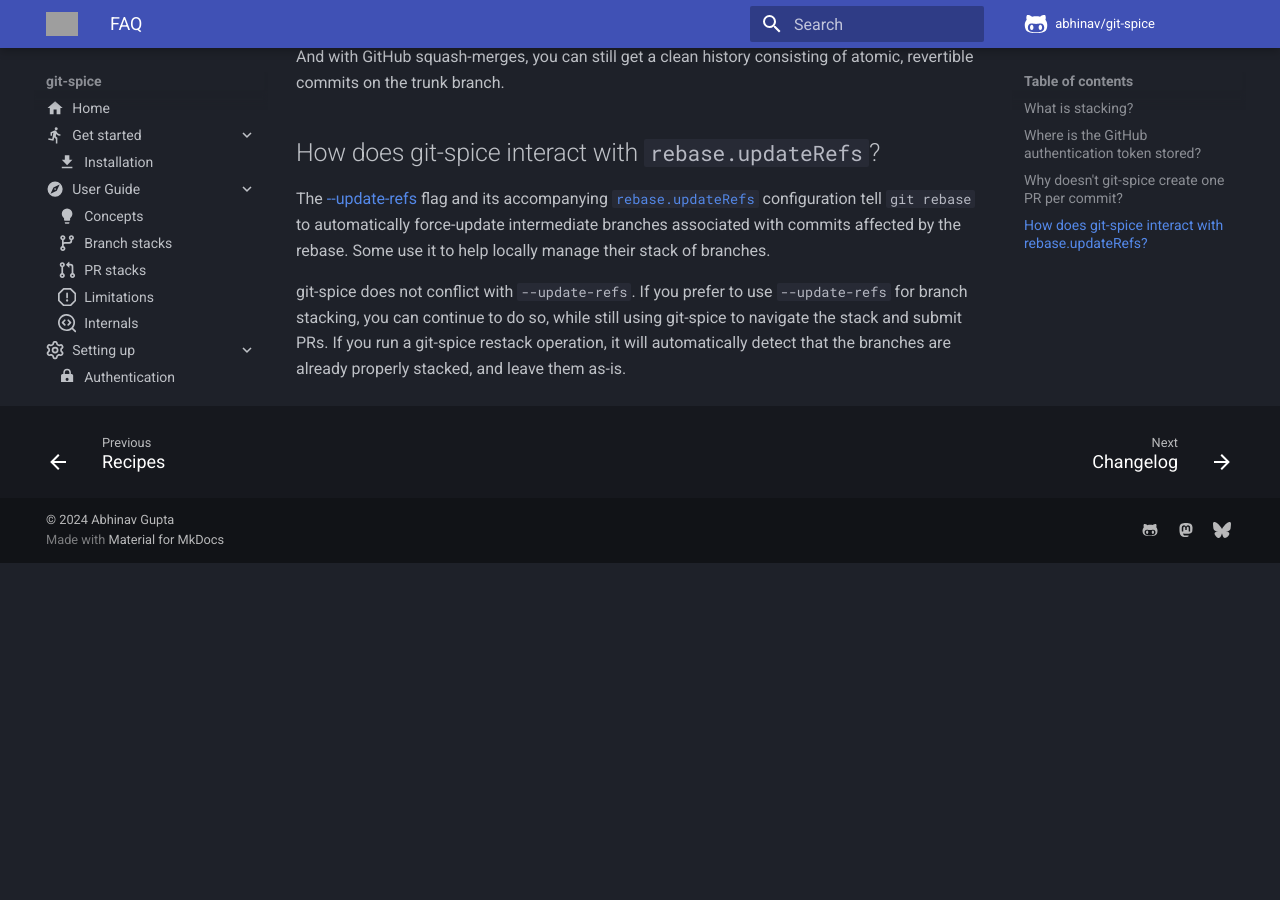
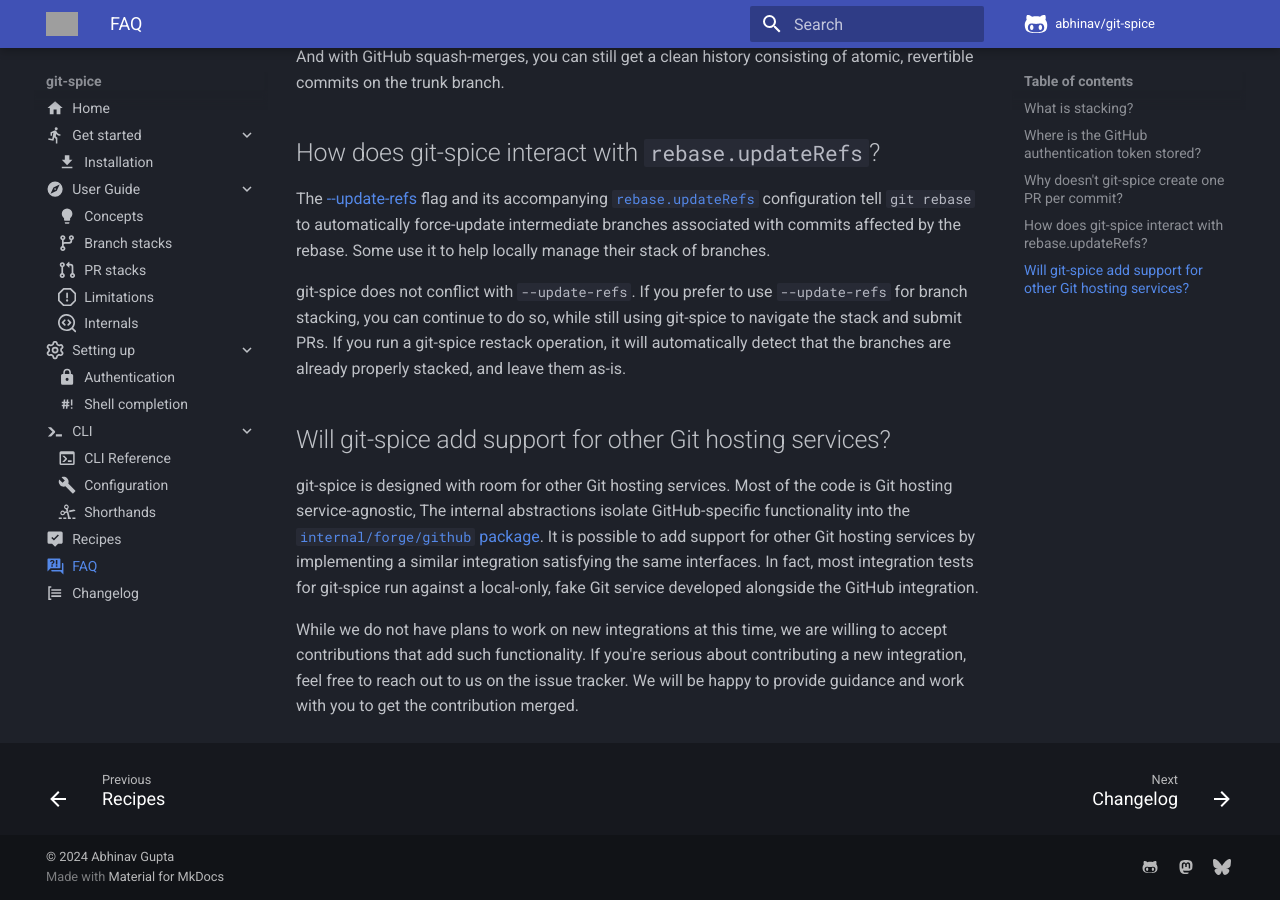
Before and after one commit to abhinav/git-spice, an MkDocs documentation site: the page built from doc/src/faq.md, in a window 1280 px wide and 900 px high, scrolled down 1093 px. Built offline with MkDocs 1.6.1 and Material for MkDocs 9.7.7, drawn with Linux system fonts in a browser that asks for light colours; comment, search, counter and statistics services are not loaded; before the commit the page ends 1656 px from its top, so only the background shows below that; grey boxes are pictures that could not be loaded.

```diff
--- a/doc/src/faq.md
+++ b/doc/src/faq.md
@@ -71,3 +71,21 @@
 If you run a git-spice restack operation,
 it will automatically detect that the branches are already properly stacked,
 and leave them as-is.
+
+## Will git-spice add support for other Git hosting services?
+
+git-spice is designed with room for other Git hosting services.
+Most of the code is Git hosting service-agnostic,
+The internal abstractions isolate GitHub-specific functionality into the
+[`internal/forge/github` package](https://github.com/abhinav/git-spice/tree/340b95dd7028a2af6e34d041d7dd596d42ac61c9/internal/forge/github).
+It is possible to add support for other Git hosting services
+by implementing a similar integration satisfying the same interfaces.
+In fact, most integration tests for git-spice run against a local-only,
+fake Git service developed alongside the GitHub integration.
+
+While we do not have plans to work on new integrations at this time,
+we are willing to accept contributions that add such functionality.
+If you're serious about contributing a new integration,
+feel free to reach out to us on the issue tracker.
+We will be happy to provide guidance
+and work with you to get the contribution merged.
--- a/doc/src/guide/pr.md
+++ b/doc/src/guide/pr.md
@@ -6,6 +6,17 @@
 ---
 
 # Working with Pull Requests
+
+!!! note
+
+    This page assumes you're using git-spice with GitHub.
+    If you're using a different Git hosting service,
+    you can still use git-spice, but some features may not be available.
+
+    See:
+
+    - [:material-tooltip-check: Recipes > Working with non-GitHub remotes](../recipes.md#working-with-non-github-remotes)
+    - [:material-frequently-asked-questions: FAQ > Will git-spice add support for other Git hosting services](../faq.md#will-git-spice-add-support-for-other-git-hosting-services)
 
 ## Submitting pull requests
 
```
Also changed, not shown: doc/src/recipes.md (+22 -0 lines), 4 other files.
